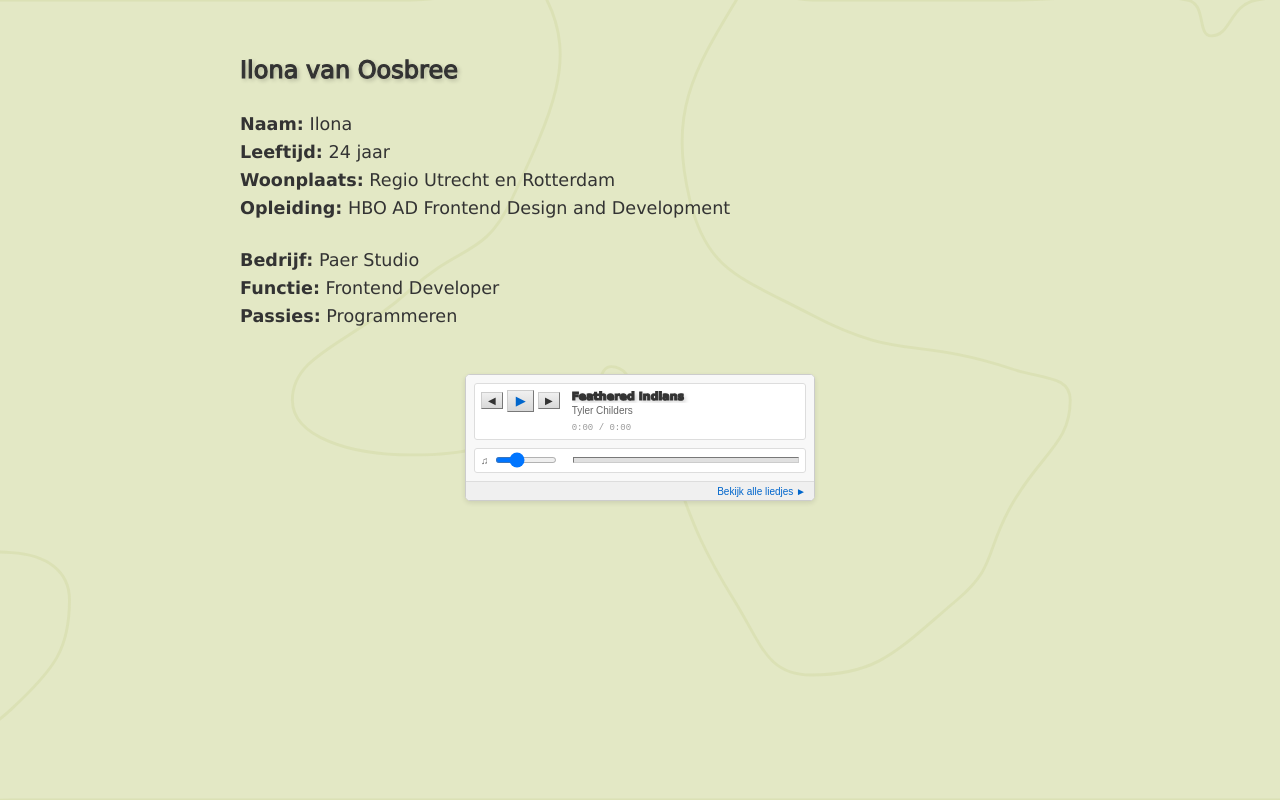
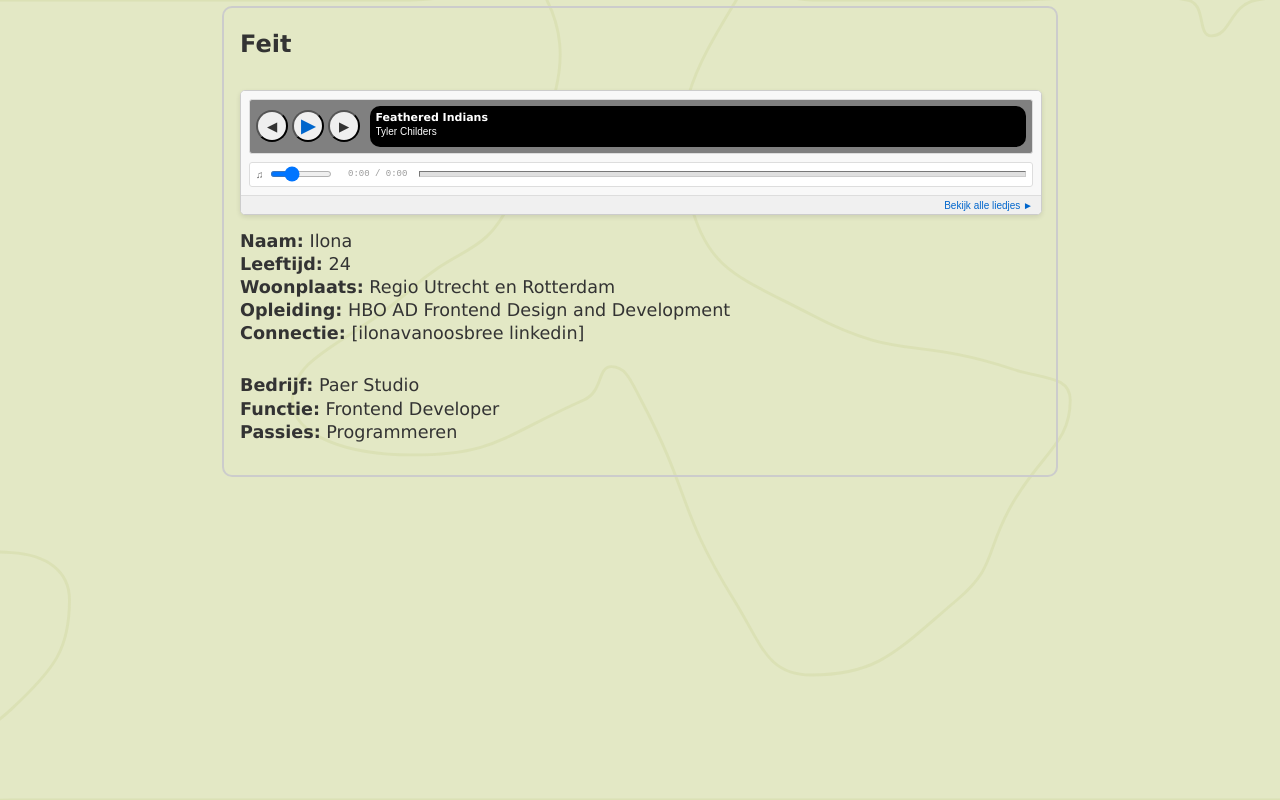
Before and after one commit to smolgeorgie/my-portfolio, a SvelteKit app: page / in a window 1280 px wide. Built offline with nearby package versions, Linux system fonts and the light colour scheme.

Commit message:
audio buttons change

```diff
--- a/src/components/Intro.svelte
+++ b/src/components/Intro.svelte
@@ -4,12 +4,14 @@
 
 <main>
     <section class="intro">
-        <h2> Ilona van Oosbree </h2>
+        <h2> Feit </h2>
+        <Music />
         <ul>
             <li> <b> Naam: </b> Ilona </li>
-            <li> <b> Leeftijd: </b> 24 jaar </li>
+            <li> <b> Leeftijd: </b> 24 </li>
             <li> <b> Woonplaats: </b> Regio Utrecht en Rotterdam </li>
             <li> <b> Opleiding: </b> HBO AD Frontend Design and Development </li>
+            <li> <b> Connectie: </b> [ilonavanoosbree linkedin] </li>
         </ul>
         <ul>
             <li> <b> Bedrijf: </b> Paer Studio </li>
@@ -17,25 +19,18 @@
             <li> <b> Passies: </b> Programmeren </li>
         </ul>
 
-        <!-- Nostalgic Music Player -->
-        <div class="music-section">
-            <Music />
-        </div>
+
     </section>
 </main>
 
 <style>
     .intro {
-        padding: 2rem;
+        padding: .1rem 1rem .1rem 1rem;
         max-width: 800px;
         margin: 0 auto;
+        outline: 2px solid #ccc;
+        border-radius: 8px;
     }
-
-    .music-section {
-        margin-top: 3rem;
-        text-align: center;
-    }
-
 
     ul {
         list-style: none;
@@ -44,7 +39,7 @@
     }
 
     li {
-        margin-bottom: 0.5rem;
+        margin-bottom: 0.2rem;
         font-size: 1.1rem;
     }
 
--- a/src/molecules/Music.svelte
+++ b/src/molecules/Music.svelte
@@ -126,13 +126,10 @@
 				<div class="track-info-right">
 					<h3 class="song-title">{playlist[currentTrack].title}</h3>
 					<p class="artist-name">{playlist[currentTrack].artist}</p>
-					<time class="time-info" aria-live="polite">
-						{formatTime(currentTime)} / {formatTime(duration)}
-					</time>
 				</div>
 			</div>
 
-			<!-- Bottom row: Volume on left, Progress bar on right -->
+			<!-- Bottom row: Volume on left, Time display, Progress bar on right -->
 			<div class="bottom-row">
 				<!-- Volume control on the left -->
 				<div class="volume-section" role="group" aria-label="Volume instelling">
@@ -150,6 +147,11 @@
 						aria-label="Volume: {Math.round(volume * 100)}%"
 					/>
 				</div>
+
+				<!-- Time display next to progress bar -->
+				<time class="time-info" aria-live="polite">
+					{formatTime(currentTime)} / {formatTime(duration)}
+				</time>
 
 				<!-- Progress bar on the right -->
 				<div class="progress-section">
@@ -191,7 +193,6 @@
 
 	/* Hyves-style Music Player */
 	.hyves-player {
-		max-width: 350px;
 		margin: 1rem auto;
 		font-family: Arial, sans-serif;
 		font-size: 11px;
@@ -203,6 +204,7 @@
 		border-radius: 5px;
 		overflow: hidden;
 		box-shadow: 0 2px 5px rgba(0,0,0,0.1);
+		width: 100%;
 	}
 
 	.hyves-main {
@@ -212,13 +214,13 @@
 
 	.top-row {
 		display: flex;
-		align-items: flex-start;
-		gap: 12px;
+		gap: 10px;
 		margin-bottom: 8px;
 		background: white;
 		padding: 6px;
 		border: 1px solid #ddd;
 		border-radius: 3px;
+		background: grey;
 	}
 
 	.bottom-row {
@@ -235,11 +237,14 @@
 		flex: 1;
 		min-width: 0;
 		text-align: left;
+		background: black;
+		border-radius: 10px;
+		padding: .5em;
 	}
 
 	.song-title {
 		font-weight: bold;
-		color: #333;
+		color: white;
 		font-size: 11px;
 		margin: 0 0 2px 0;
 		overflow: hidden;
@@ -249,7 +254,7 @@
 	}
 
 	.artist-name {
-		color: #666;
+		color: white;
 		font-size: 10px;
 		margin: 0 0 3px 0;
 		overflow: hidden;
@@ -267,6 +272,7 @@
 	.hyves-buttons {
 		display: flex;
 		align-items: center;
+		justify-content: center;
 		gap: 4px;
 		flex-shrink: 0;
 	}
@@ -307,14 +313,14 @@
 	}
 
 	.hyves-btn, .hyves-play-btn {
-		background: linear-gradient(to bottom, #f0f0f0, #d8d8d8);
-		border: 1px outset #ccc;
+		height: 2rem;
+		width: 2rem;
 		color: #333;
 		cursor: pointer;
-		font-size: 10px;
-		padding: 2px 6px;
+		padding: 0;
 		font-family: Arial, sans-serif;
 		transition: all 0.1s ease;
+		border-radius: 50%;
 	}
 
 	.hyves-btn:hover, .hyves-play-btn:hover {
@@ -327,8 +333,7 @@
 	}
 
 	.hyves-play-btn {
-		font-size: 12px;
-		padding: 3px 8px;
+		font-size: 18px;
 		font-weight: bold;
 		color: #0066cc;
 	}
--- a/static/global.css
+++ b/static/global.css
@@ -63,63 +63,4 @@ html {
    -------------------------------------------------------------------------- */
 h1, h2, h3, h4, h5, h6 {
     font-family: var(--font-family-body);
-    font-weight: 400;
-    font-style: normal;
-    color: var(--color-heading);
-    text-shadow: 2px 2px 4px rgba(0, 0, 0, 0.3);
-    -webkit-text-stroke: 1.2px #333;
-    line-height: .9em;
 }
-
-/* Semantic highlighting for important text */
-mark {
-    background-color: transparent; /* Remove default yellow background */
-    color: #ff6b6b; /* Accent color for the name */
-    font-weight: inherit;
-    text-shadow: 2px 2px 6px rgba(255, 107, 107, 0.4);
-    -webkit-text-stroke: 1.2px #ff6b6b;
-}
-
-/* --------------------------------------------------------------------------
-   Utility Classes - Bricolage Grotesque
-   -------------------------------------------------------------------------- */
-.bricolage-light {
-    font-family: "Bricolage Grotesque", sans-serif;
-    font-optical-sizing: auto;
-    font-weight: 200;
-    font-style: normal;
-    font-variation-settings: "wdth" 100;
-}
-
-.bricolage-regular {
-    font-family: "Bricolage Grotesque", sans-serif;
-    font-optical-sizing: auto;
-    font-weight: 400;
-    font-style: normal;
-    font-variation-settings: "wdth" 100;
-}
-
-.bricolage-medium {
-    font-family: "Bricolage Grotesque", sans-serif;
-    font-optical-sizing: auto;
-    font-weight: 500;
-    font-style: normal;
-    font-variation-settings: "wdth" 100;
-}
-
-.bricolage-bold {
-    font-family: "Bricolage Grotesque", sans-serif;
-    font-optical-sizing: auto;
-    font-weight: 700;
-    font-style: normal;
-    font-variation-settings: "wdth" 100;
-}
-
-/* --------------------------------------------------------------------------
-   Utility Classes - Freckle Face
-   -------------------------------------------------------------------------- */
-.freckle-face {
-    font-family: "Freckle Face", system-ui;
-    font-weight: 400;
-    font-style: normal;
-}
```
